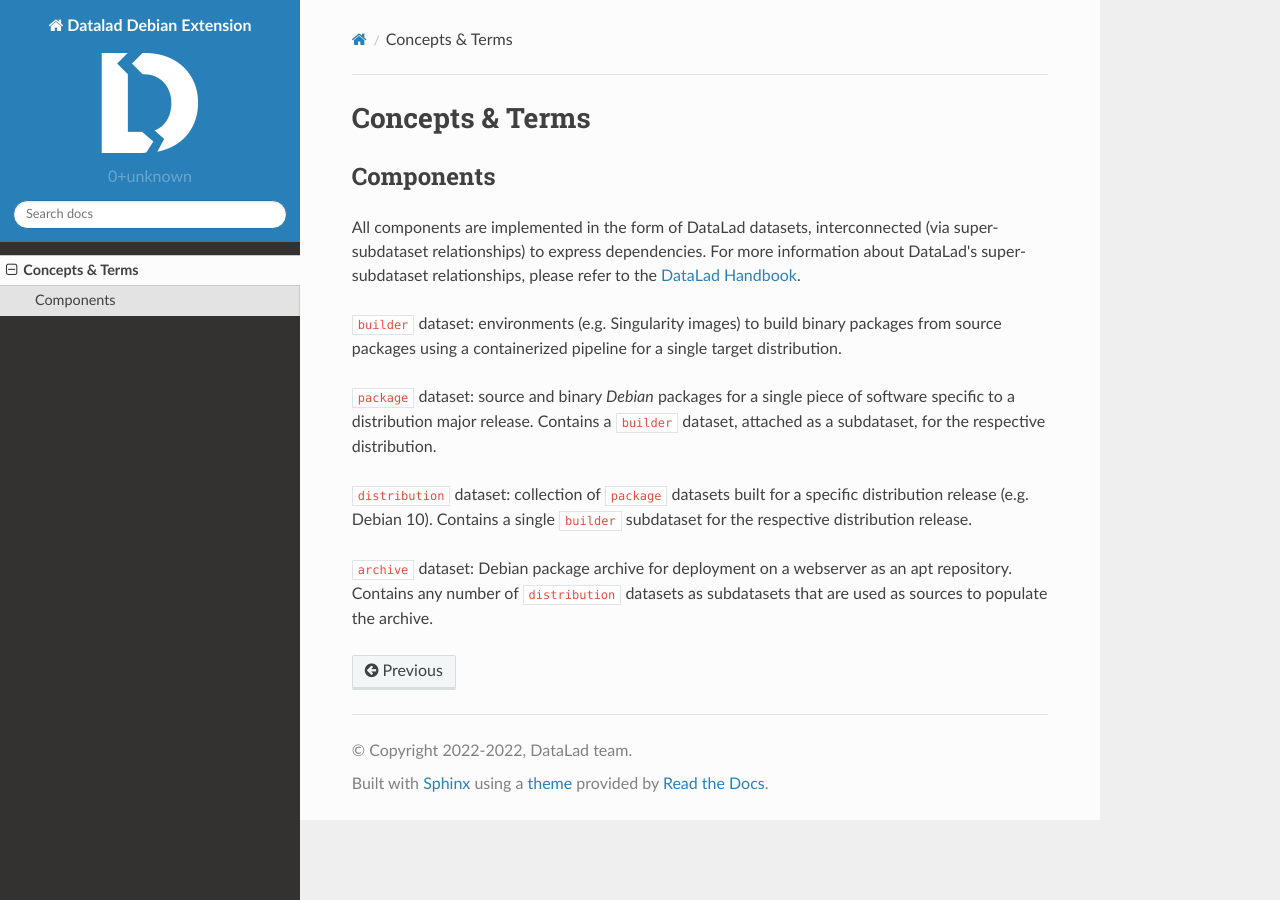
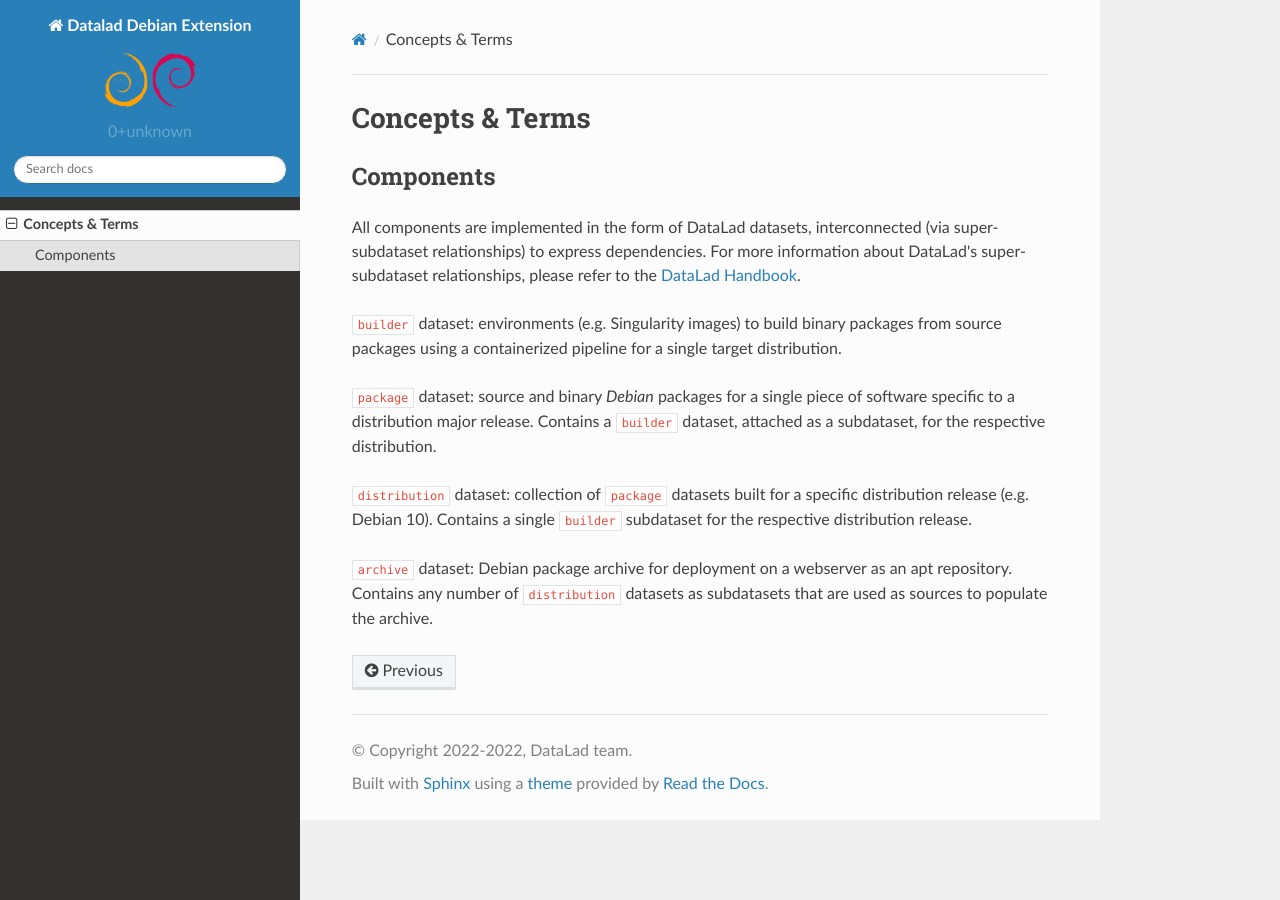
Before and after one commit to psychoinformatics-de/datalad-debian, a Sphinx documentation site: the page built from docs/source/concepts.rst, in a window 1280 px wide. Built offline with Sphinx 7.4.7 and the Read the Docs theme 2.0.0, drawn with Linux system fonts in a browser that asks for light colours; pages that are not in the unit, such as notebooks, are missing from menus.

Commit message:
add custom extension logo to side bar

```diff
--- a/docs/source/conf.py
+++ b/docs/source/conf.py
@@ -124,7 +124,7 @@ html_theme = 'sphinx_rtd_theme'
 
 # The name of an image file (relative to this directory) to place at the top
 # of the sidebar.
-html_logo = '_static/datalad_logo.png'
+html_logo = '_static/datalad_debian_logo.svg'
 
 # Add any paths that contain custom static files (such as style sheets) here,
 # relative to this directory. They are copied after the builtin static files,
```
